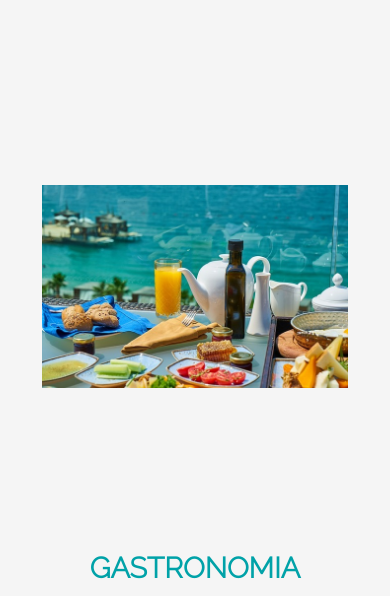
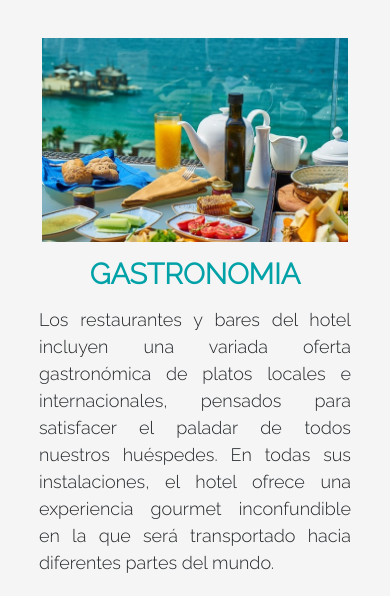
Before and after one commit to monisz/PF-27-2, a website: page servicios.html in a window 390 px wide. Shown: the part 193-789 px from the top of the page. Drawn offline with nearby package versions, Linux system fonts and the light colour scheme.

Commit message:
Update estilosNueva.css

```diff
--- a/css/estilosNueva.css
+++ b/css/estilosNueva.css
@@ -151,7 +151,7 @@
         padding: 2% 0; }
     .gastronomia .gastronomia__imagen {
       width: unset;
-      padding: 50% 1%;
+      padding: 3% 1%;
       height: auto;}
   .spa {
     flex-direction: column;
```
